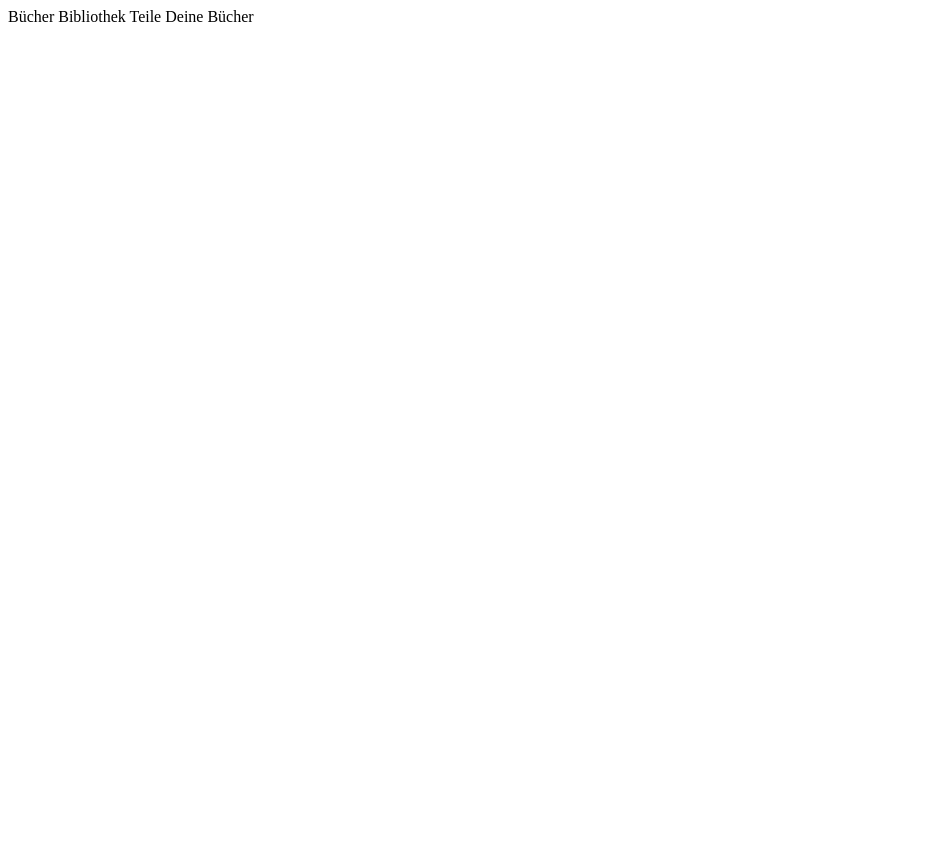
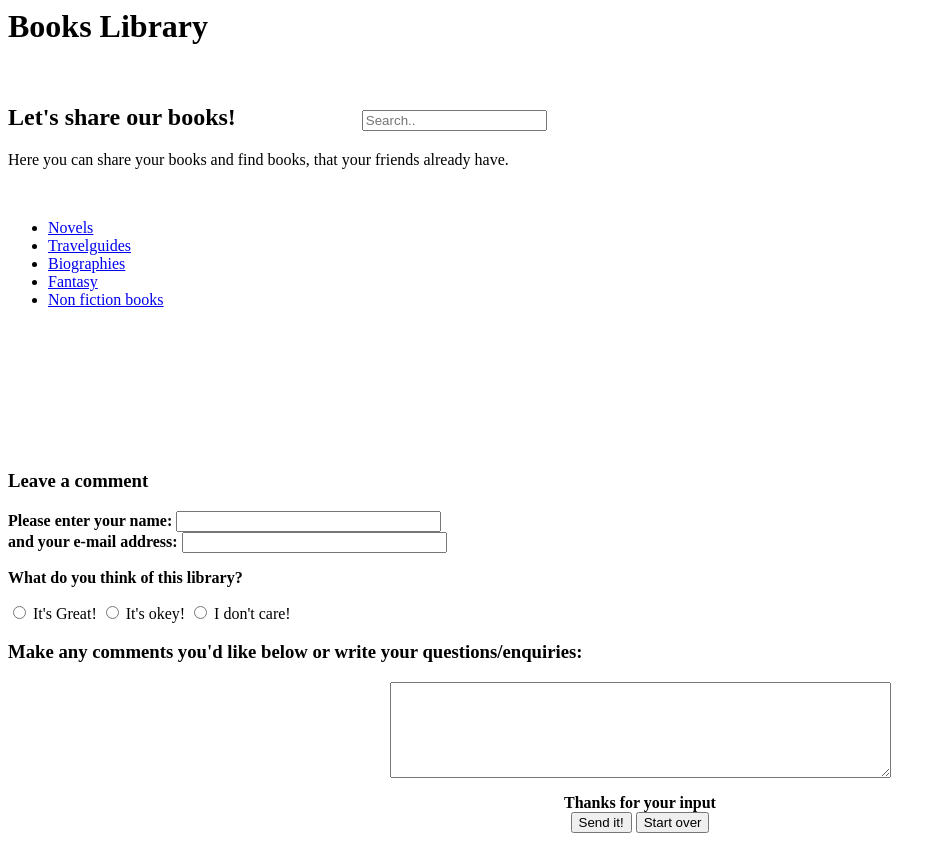
Before and after one commit to zeshkane17/zeshkane17.github.io, a plain HTML site: page index.html in a window 1280 px wide. Shown: the whole page, without its empty margins (0-946 px from the left). Before the commit the page ends 800 px from the top, so only its background shows below. Drawn offline with Linux system fonts and the light colour scheme.

Commit message:
GÃ¤stebuch

```diff
--- a/index.html
+++ b/index.html
@@ -1,2 +1,43 @@
-Bücher Bibliothek
-Teile Deine Bücher
+<html>
+    <head>
+      <h1><strong>Books Library</strong></h1>
+      <br/>
+       <h2>Let's share our books! &nbsp;&nbsp;&nbsp;&nbsp;&nbsp;&nbsp;&nbsp;&nbsp;&nbsp;&nbsp;&nbsp;&nbsp;&nbsp;&nbsp;&nbsp;&nbsp;&nbsp;&nbsp;&nbsp;&nbsp;<input type="text" name="search" placeholder="Search.."></h2>
+    </head>
+    <body>
+      	<p>Here you can share your books and find books, that your friends already have.</p>
+  <br/>
+      <ul><li><a href="novels">Novels</a></li><li><a href="travelguides">Travelguides</a></li><li><a href="biographies">Biographies</a></li><li><a href="fantasy">Fantasy</a></li><li><a href="non fiction books">Non fiction books</a></li></ul>
+      <br/>  <br/>  <br/>  <br/>  <br/>  <br/>  <br/>  <H3> Leave a comment</H3>
+      <FORM METHOD="POST" ACTION="mailto:pinto.flavia@bluewin.ch">
+
+      <B>Please enter your name:
+      </B><INPUT NAME="username" size="30"> <BR>
+
+      <B>and your e-mail address:
+      </B><INPUT Name="usermail" size="30">
+      <p>
+
+
+      <B>What do you think of this library?</B>
+      <P>
+
+      <INPUT TYPE="radio" NAME=I_think_that VALUE="It's_Great">
+      It's Great!
+      <INPUT TYPE="radio" NAME=I_think_that VALUE="It_stinks">
+      It's okey!
+      <INPUT TYPE="radio" NAME=I_think_that VALUE="We_all_stink">
+      I don't care!
+      <P>
+
+
+      <H3>Make any comments you'd like below or write your questions/enquiries:</H3>
+      <CENTER>
+      <TEXTAREA NAME="comment" ROWS=6 COLS=60></TEXTAREA>
+      <P>
+      <B>Thanks for your input</B>
+      <BR>
+      <INPUT TYPE=submit VALUE="Send it!">
+      <INPUT TYPE=reset VALUE="Start over">
+      </CENTER>
+      </FORM>  </body></html>
```
Also changed, not shown: Novels.html (added), Travelguides.html (added), biographies.html (added), non fiction books.html (added).
